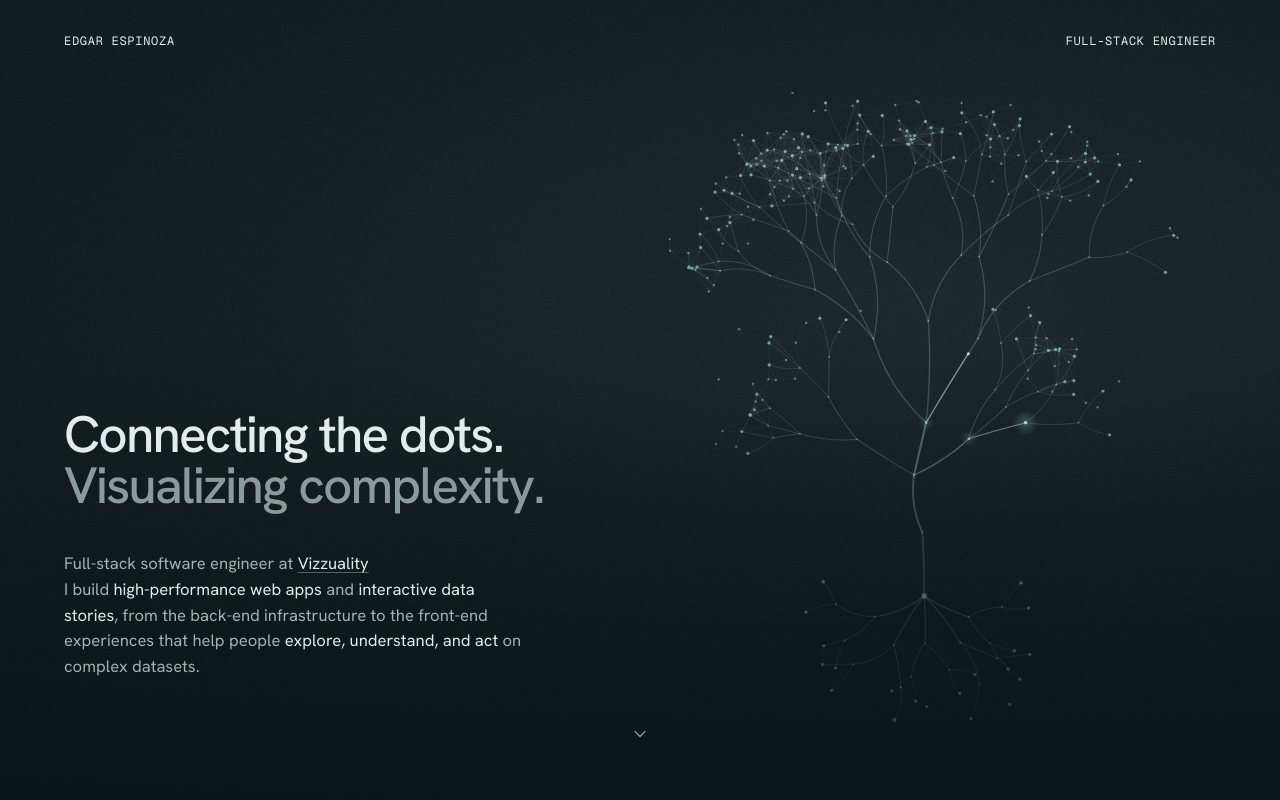
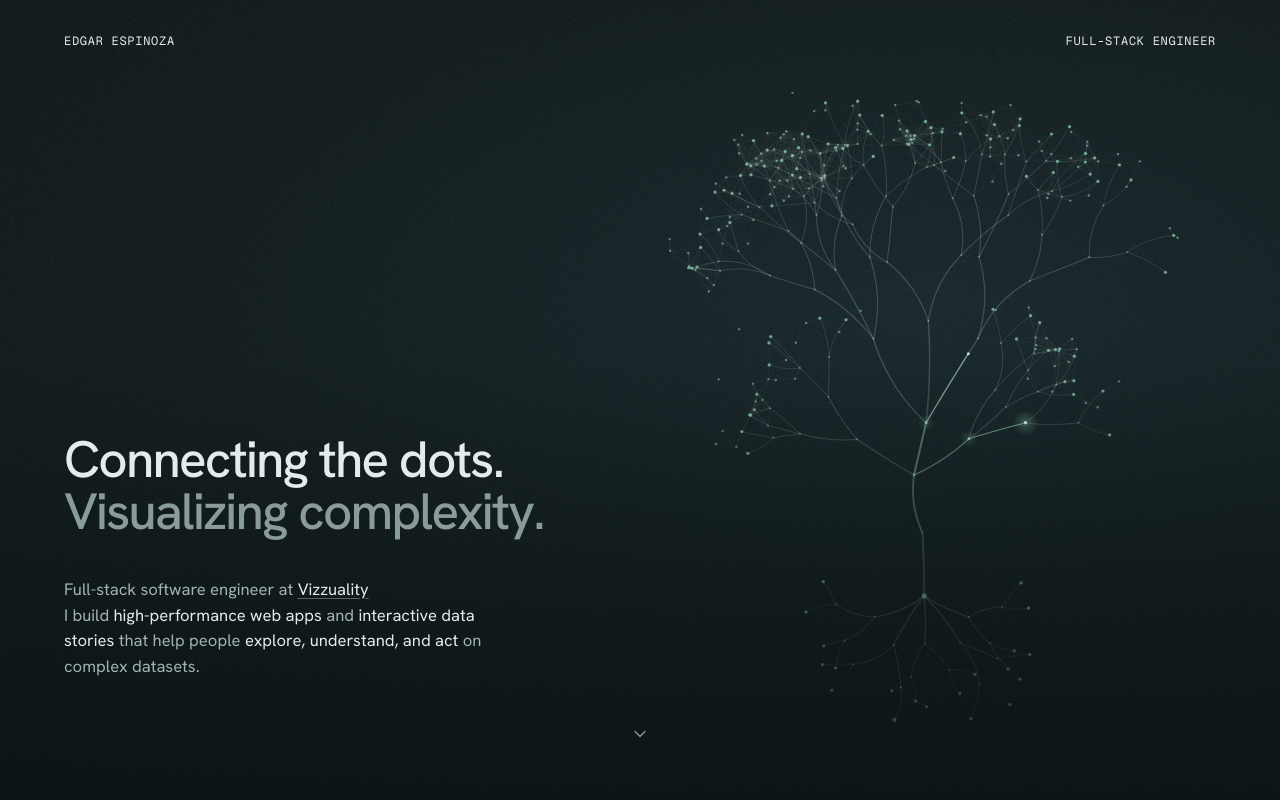
Before and after one commit to edgarespinoza7/potfolio-2026, a Next.js app: page / in a window 1280 px wide. Shown: the top 800 px of the page. Built offline with nearby package versions, Linux system fonts and the light colour scheme.

Commit message:
feat: tighten hero subheading copy

```diff
--- a/src/components/Hero/Hero.tsx
+++ b/src/components/Hero/Hero.tsx
@@ -40,8 +40,7 @@ export function Hero() {
           </a>
           <br/>
           I build <span className="text-fg">high-performance web apps</span> and{' '}
-          <span className="text-fg">interactive data stories</span>, from the back-end
-          infrastructure to the front-end experiences that help people{' '}
+          <span className="text-fg">interactive data stories</span> that help people{' '}
           <span className="text-fg">explore, understand, and act</span> on complex datasets.
         </p>
       </section>
```
